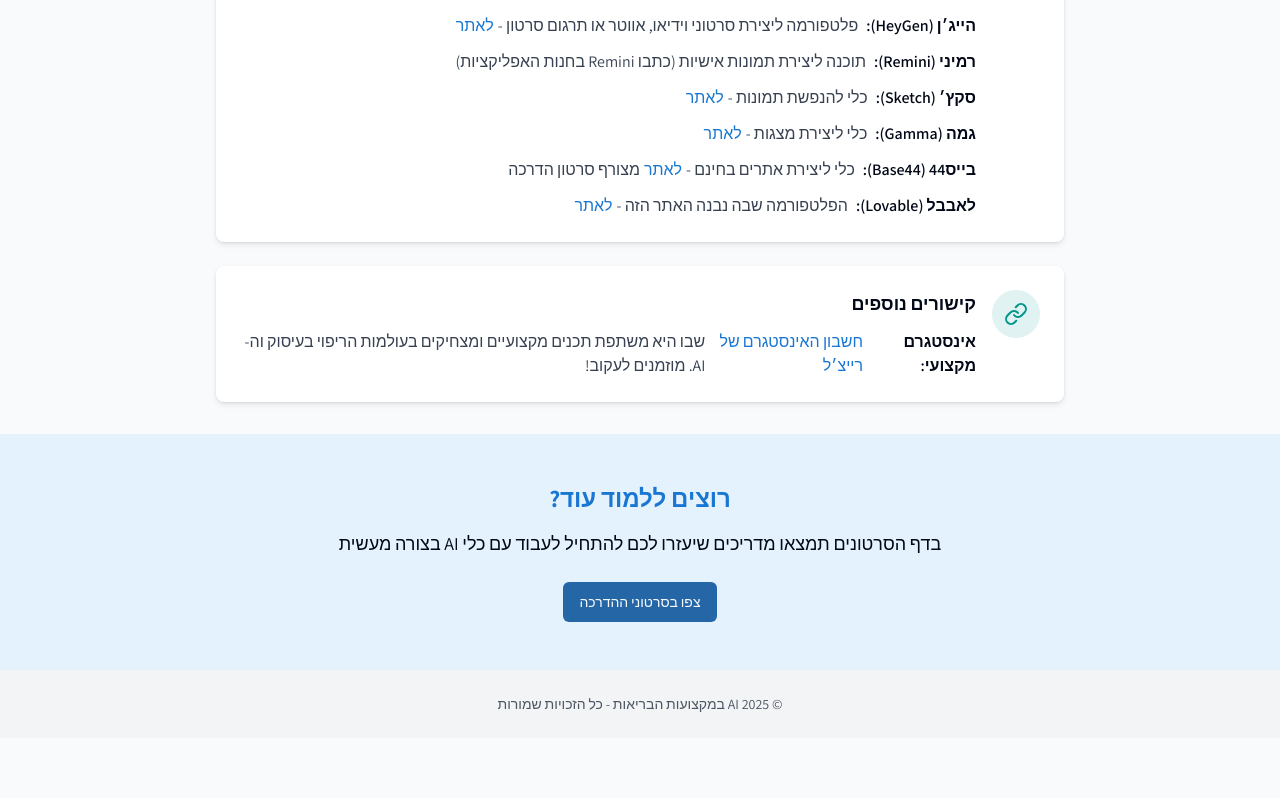
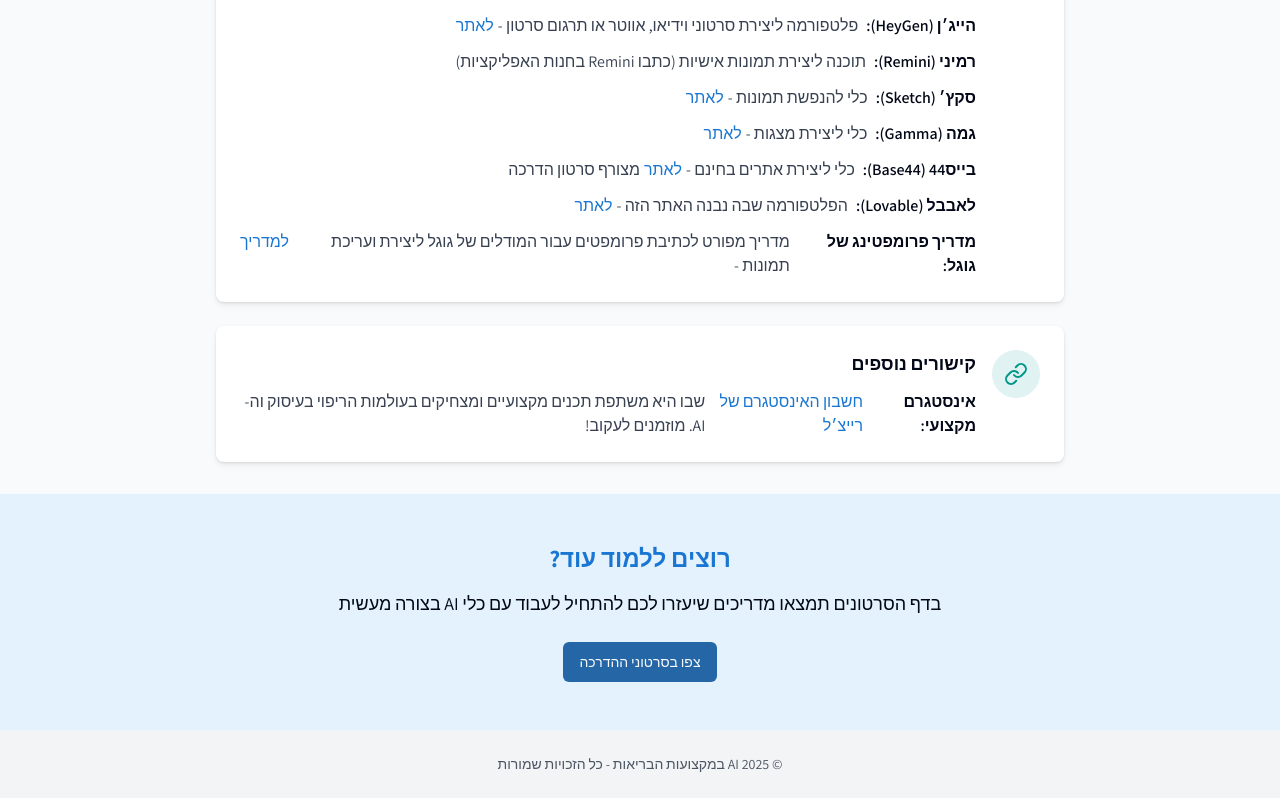
Before and after one commit to achiyahb/ai-for-health, a React (Vite) app: page / in a window 1280 px wide. Shown: the part 1647-2445 px from the top of the page. Before the commit the page ends 2385 px from the top, so only its background shows below. Built offline with nearby package versions, Linux system fonts and the light colour scheme.

Commit message:
add google guide

```diff
--- a/src/components/SummarySection.tsx
+++ b/src/components/SummarySection.tsx
@@ -176,6 +176,24 @@ const SummarySection = () => {
                     לאתר
                   </a>
                 </li>
+
+                <li className="flex items-start">
+                  <span className="font-semibold ml-2">
+                    מדריך פרומפטינג של גוגל:
+                  </span>
+                  <span className="text-gray-700">
+                    מדריך מפורט לכתיבת פרומפטים עבור המודלים של גוגל ליצירת
+                    ועריכת תמונות -{" "}
+                  </span>
+                  <a
+                    href="https://ai.google.dev/gemini-api/docs/image-generation?hl=he#image-editing-prompts"
+                    target="_blank"
+                    rel="noopener noreferrer"
+                    className="text-ai-blue hover:underline mr-1"
+                  >
+                    למדריך
+                  </a>
+                </li>
               </ul>
             </div>
           </div>
```
